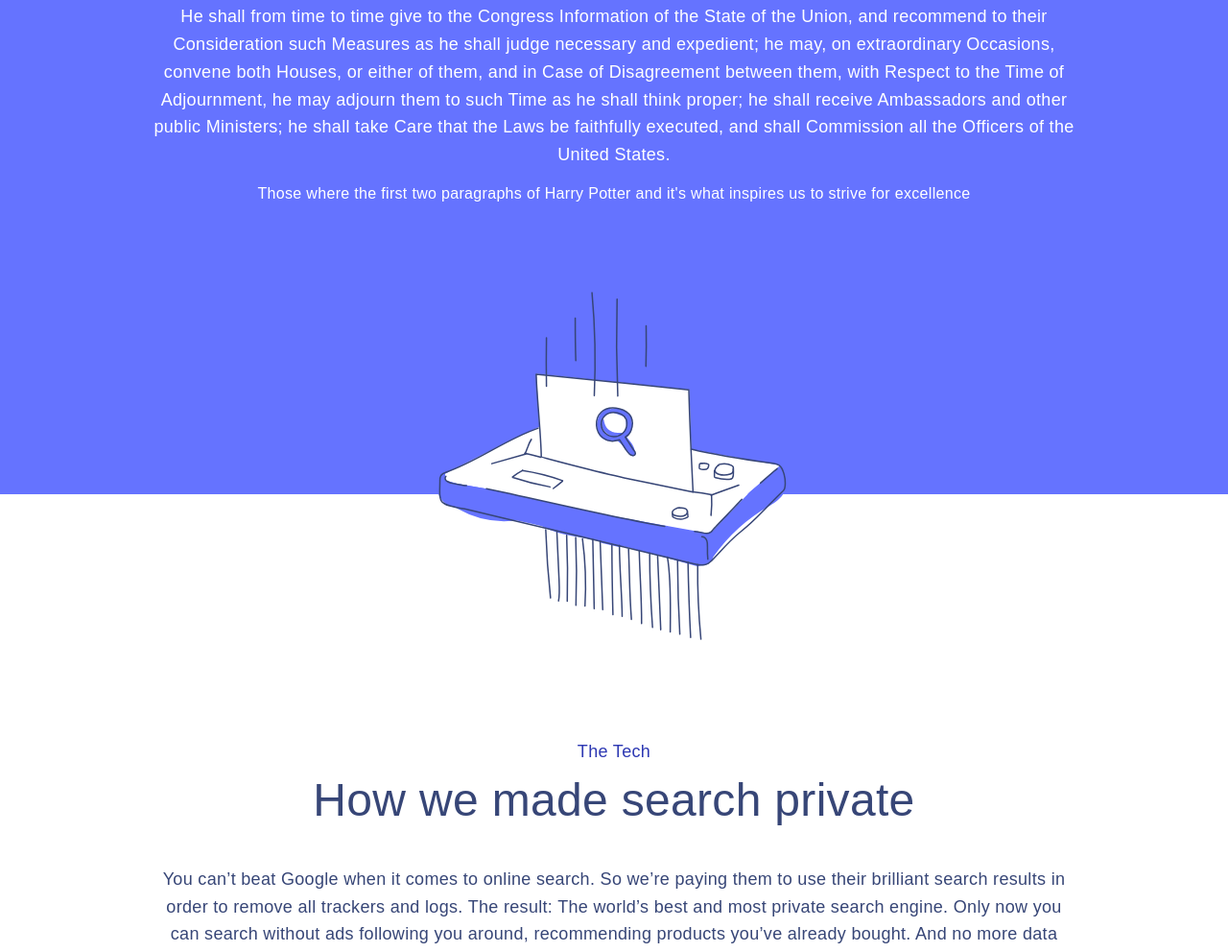
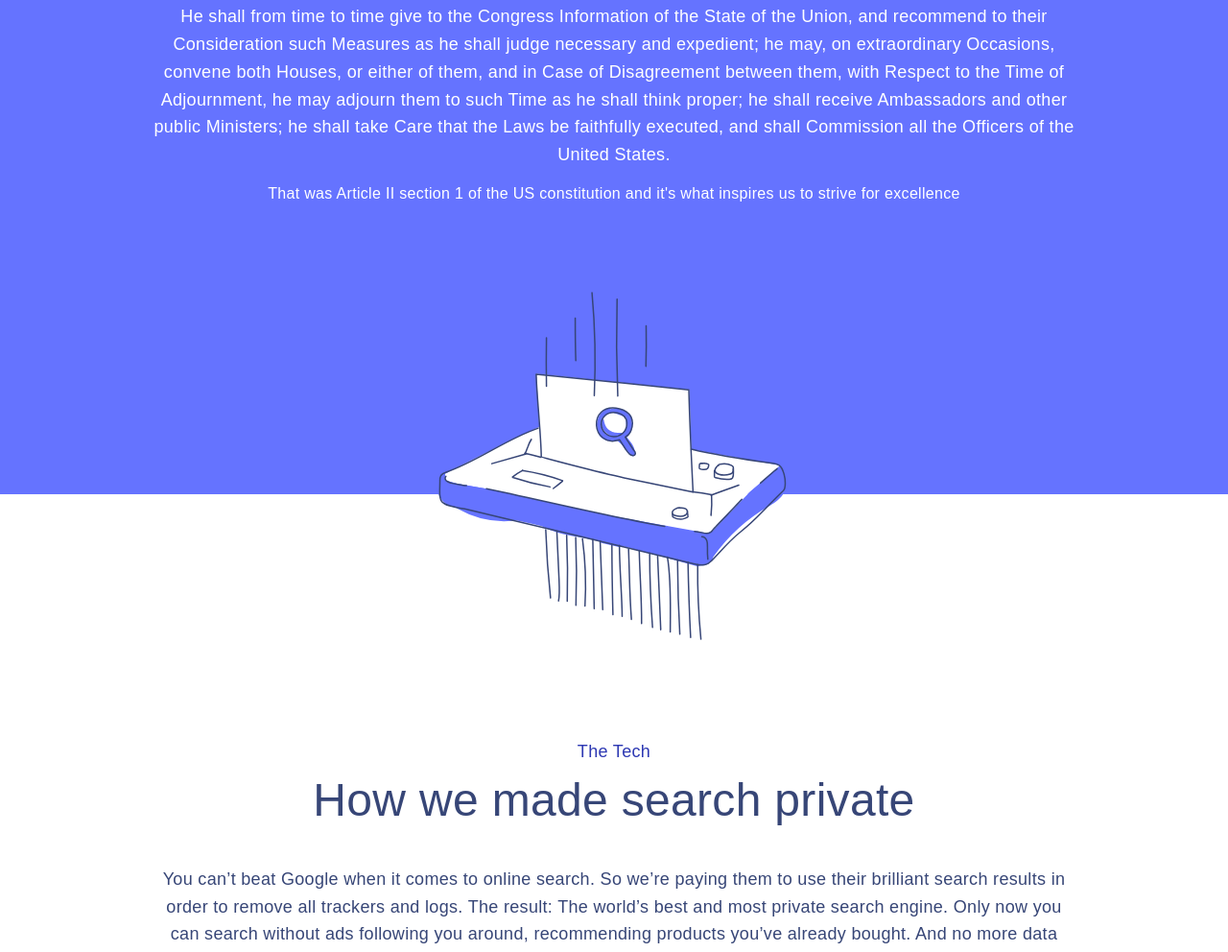
Before and after one commit to friedlobsterskins/searchpage, a plain HTML site: page index.html in a window 1280 px wide. Shown: the part 1008-2000 px from the top of the page at 96% size. Drawn offline with Linux system fonts and the light colour scheme; a script that the page names is missing; a web font is replaced by a local one.

Commit message:
Update index.html

```diff
--- a/index.html
+++ b/index.html
@@ -386,7 +386,7 @@ value="-1"
                 <p class="home__section__story-small-title">Our Story</p>
                 <h2 class="home__section__story-title">Why did we create Searchpage.ml?</h2>
                 <p class="home__section__story-description"> He shall from time to time give to the Congress Information of the State of the Union, and recommend to their Consideration such Measures as he shall judge necessary and expedient; he may, on extraordinary Occasions, convene both Houses, or either of them, and in Case of Disagreement between them, with Respect to the Time of Adjournment, he may adjourn them to such Time as he shall think proper; he shall receive Ambassadors and other public Ministers; he shall take Care that the Laws be faithfully executed, and shall Commission all the Officers of the United States. </p>
-                <p class="home__section__story-description__highlighti">Those where the first two paragraphs of Harry Potter and it's what inspires us to strive for excellence</p>
+                <p class="home__section__story-description__highlighti">That was Article II section 1 of the US constitution and it's what inspires us to strive for excellence</p>
             </div>
         </section>
         <section class="home__section home__section__tech" id="home__section__tech">
```
